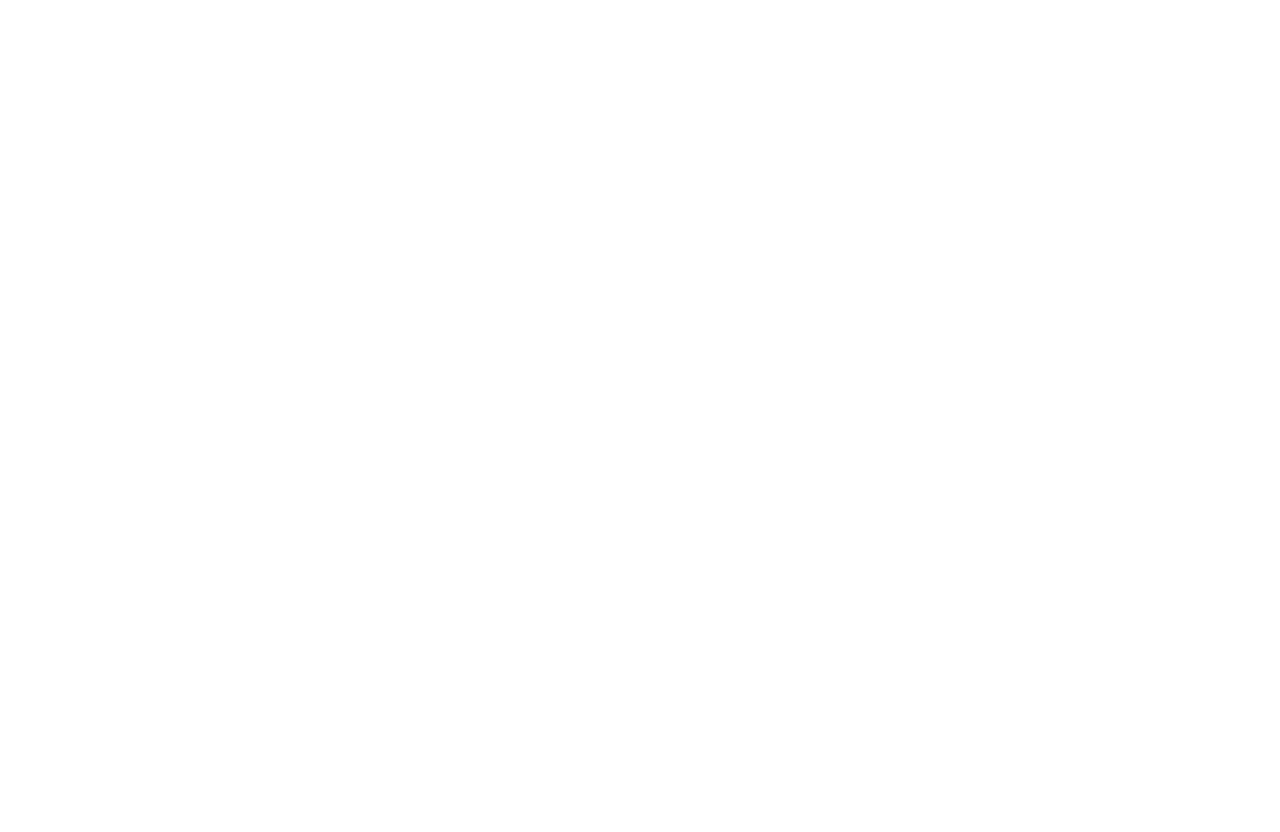
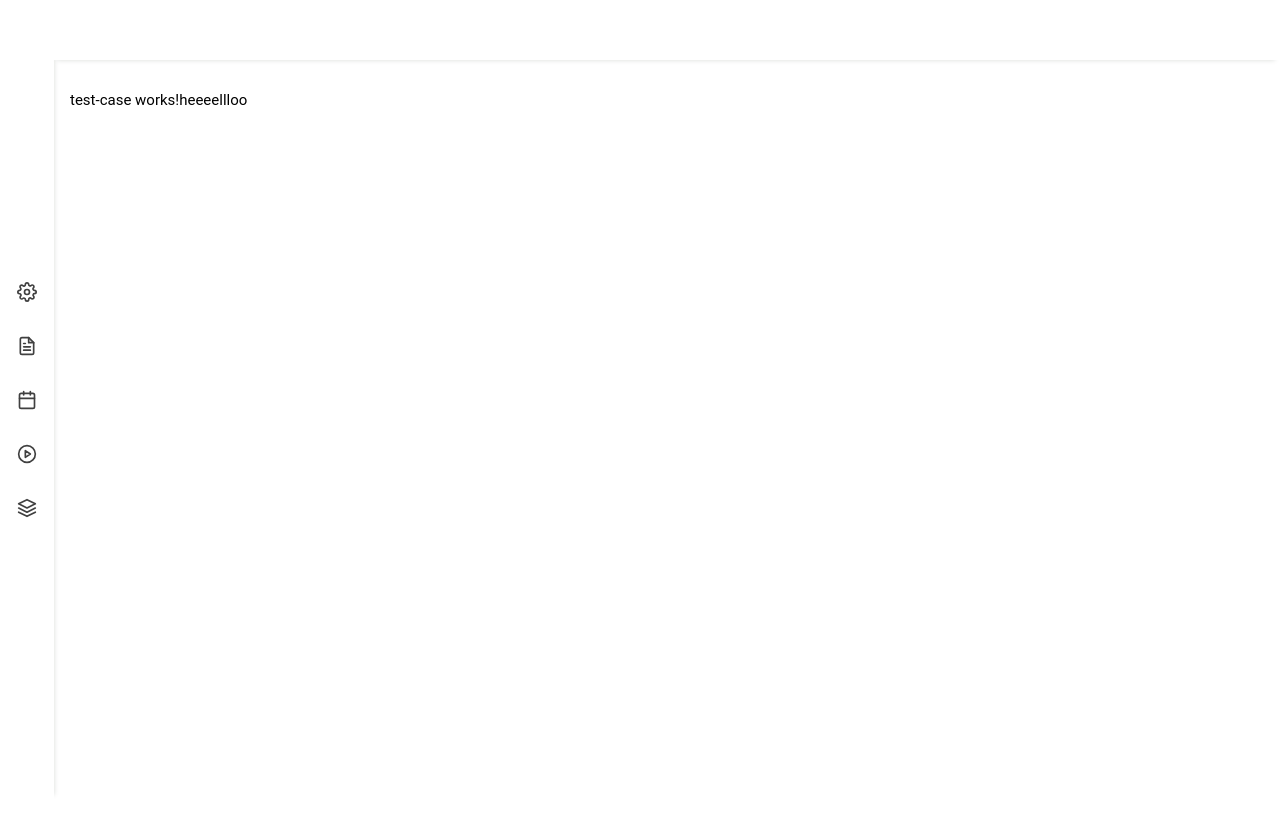
Before and after one commit to bahtirek/UAT-routing, an Angular app: page /test-case in a window 1280 px wide. Before the commit this address led to /. Shown: the top 832 px of the page. Before the commit the page ends 800 px from the top, so only its background shows below. Built offline with nearby package versions, Linux system fonts and the light colour scheme; a web font is replaced by a local one.

Commit message:
move to modules

```diff
--- a/src/app/extension/test-case/test-case.component.html
+++ b/src/app/extension/test-case/test-case.component.html
@@ -1 +1 @@
-<p>test-case works!</p>
+<p>test-case works!heeeellloo</p>
--- a/src/less/reset.less
+++ b/src/less/reset.less
@@ -1,4 +1,8 @@
-body { margin: 0; font-family: Roboto; }
+body {
+  margin: 0;
+  font-family: Roboto;
+  font-size: 15px;
+}
 img { max-width: 100% }
 svg { max-height: 100% }
 
```
Also changed, not shown: src/app/app.module.ts (+5 -31 lines), src/app/extension/extension.module.ts (+12 -5 lines), src/app/extension/menu/menu.module.ts (+4 -4 lines).
